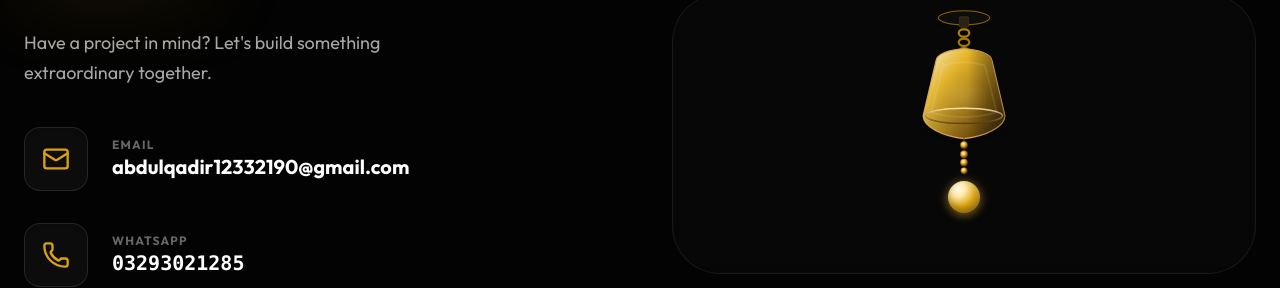
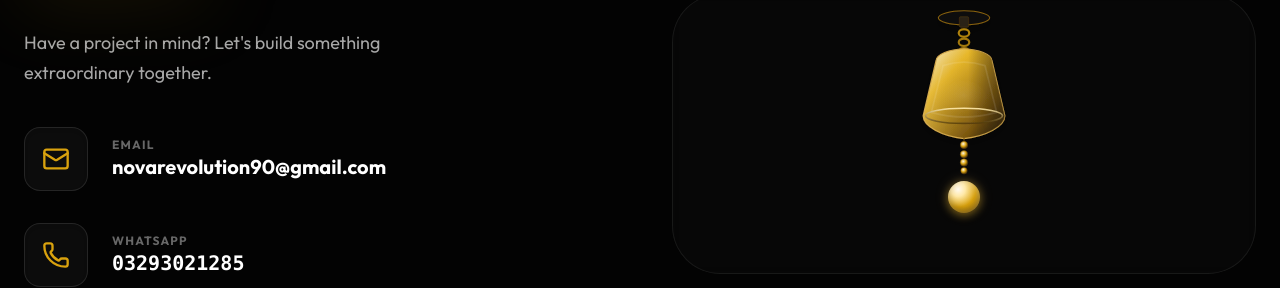
Before and after one commit to SAMEER-leg/My-Portfolio, a React (Vite) app in the folder frontend/: page / in a window 1280 px wide. Shown: the part 6799-7087 px from the top of the page. Built offline with nearby package versions, Linux system fonts and the light colour scheme.

Commit message:
Updated contact email to novarevolution90

```diff
--- a/frontend/src/portfolioData.ts
+++ b/frontend/src/portfolioData.ts
@@ -7,7 +7,7 @@ export const portfolioData: PortfolioData = {
   profilePic: "/profile.png",
   whatsappNumber: "923293021285",
   whatsappDisplay: "03293021285",
-  email: "abdulqadir12332190@gmail.com",
+  email: "novarevolution90@gmail.com",
   projects: [
     {
       id: "1",
```
